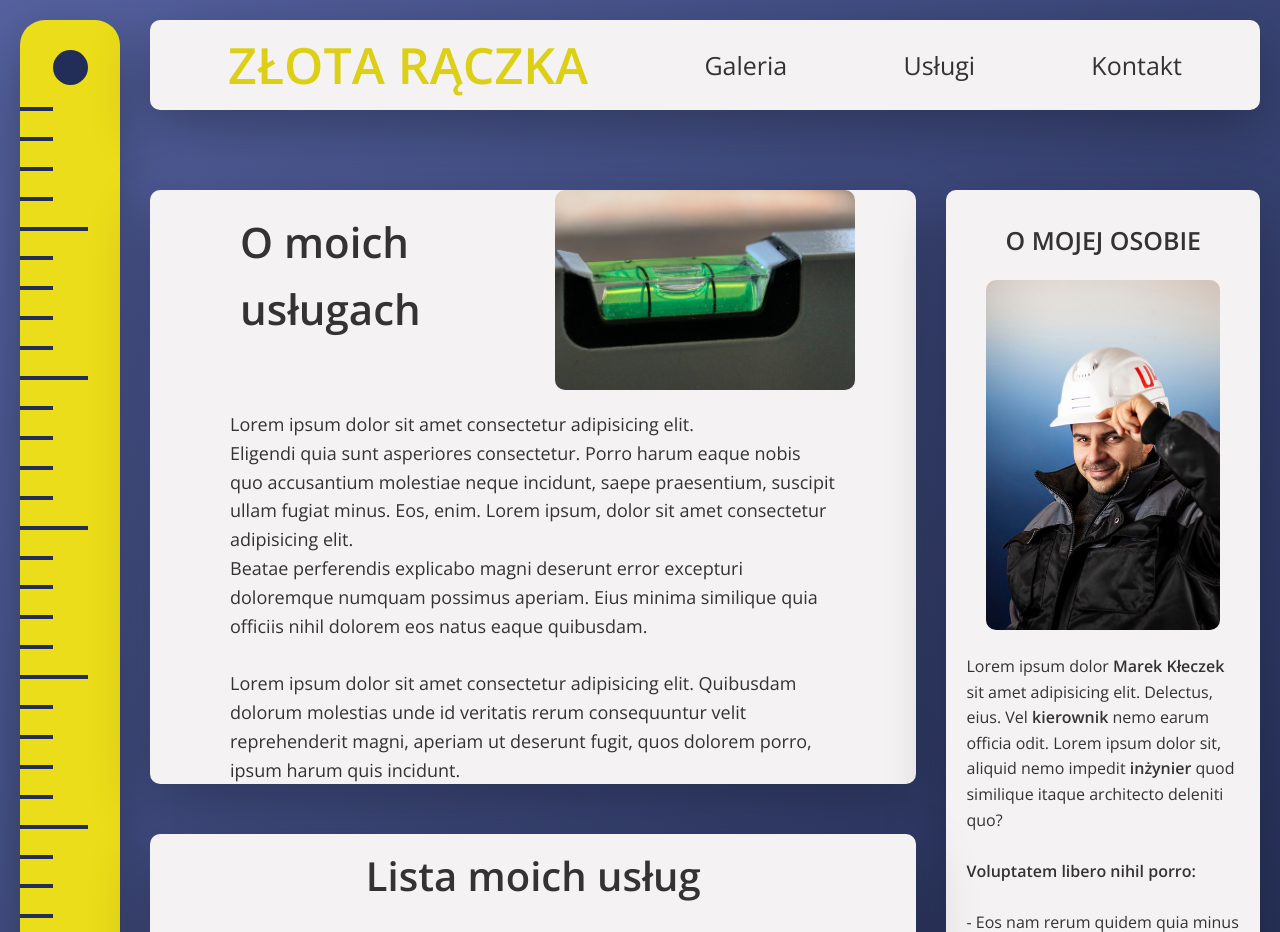
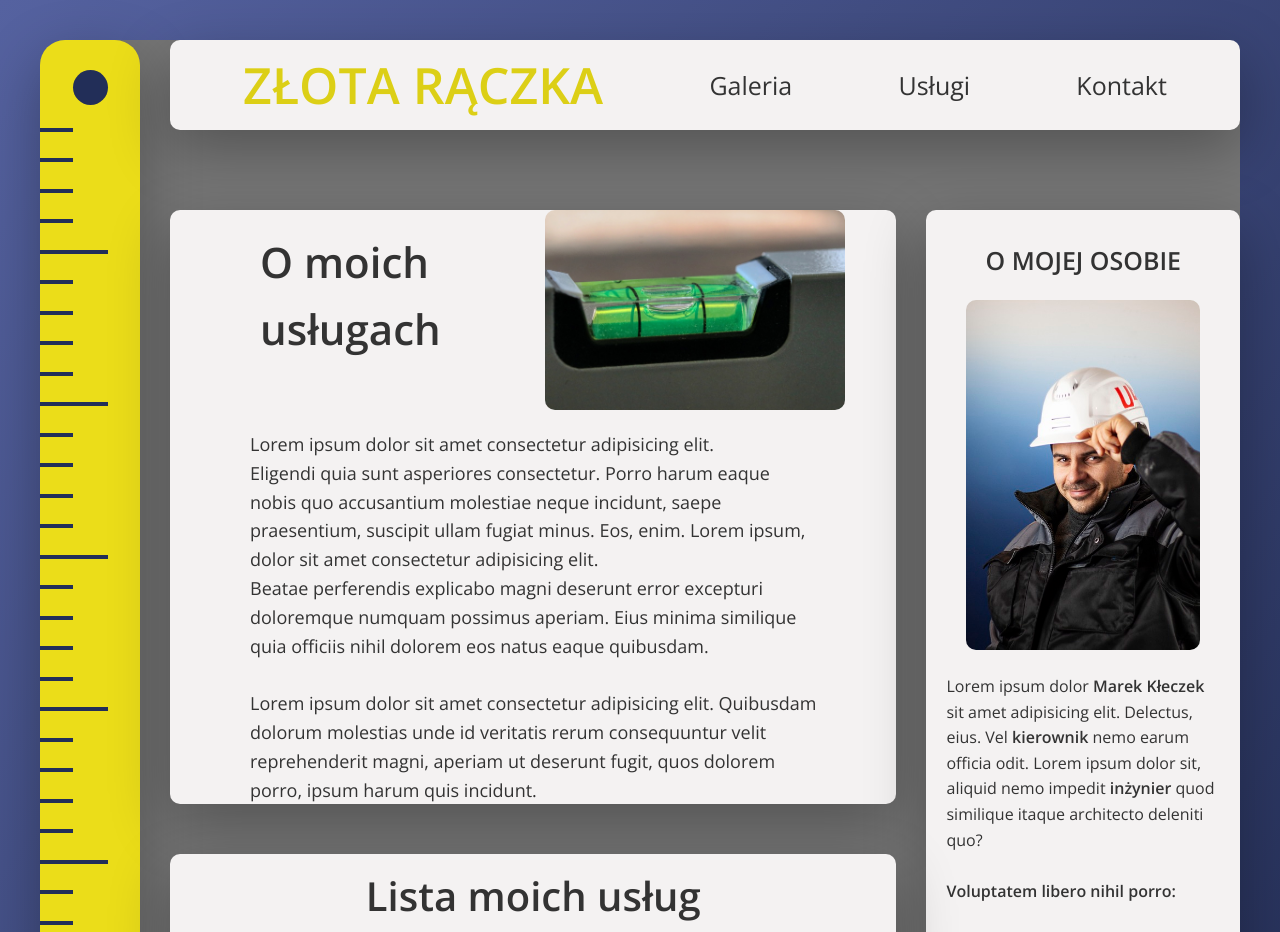
Before and after one commit to jakubkleczek/handyman, a website: page index.html in a window 1280 px wide. Shown: the top 932 px of the page. Drawn offline with nearby package versions, Linux system fonts and the light colour scheme.

Commit message:
still fix

```diff
--- a/sass/base.scss
+++ b/sass/base.scss
@@ -55,8 +55,11 @@ body {
 }
 
 .container {
-    height: 150rem;
-    margin: 2rem;
+    background-color: #777;
+    max-width: 200rem;
+    min-height: 150rem;
+    margin: 4rem;
+    border-radius: 2.5rem;
 
     display: grid;
     grid-template-columns: 10rem repeat(3, 1fr) min-content;
```
Also changed, not shown: css/style.css.
